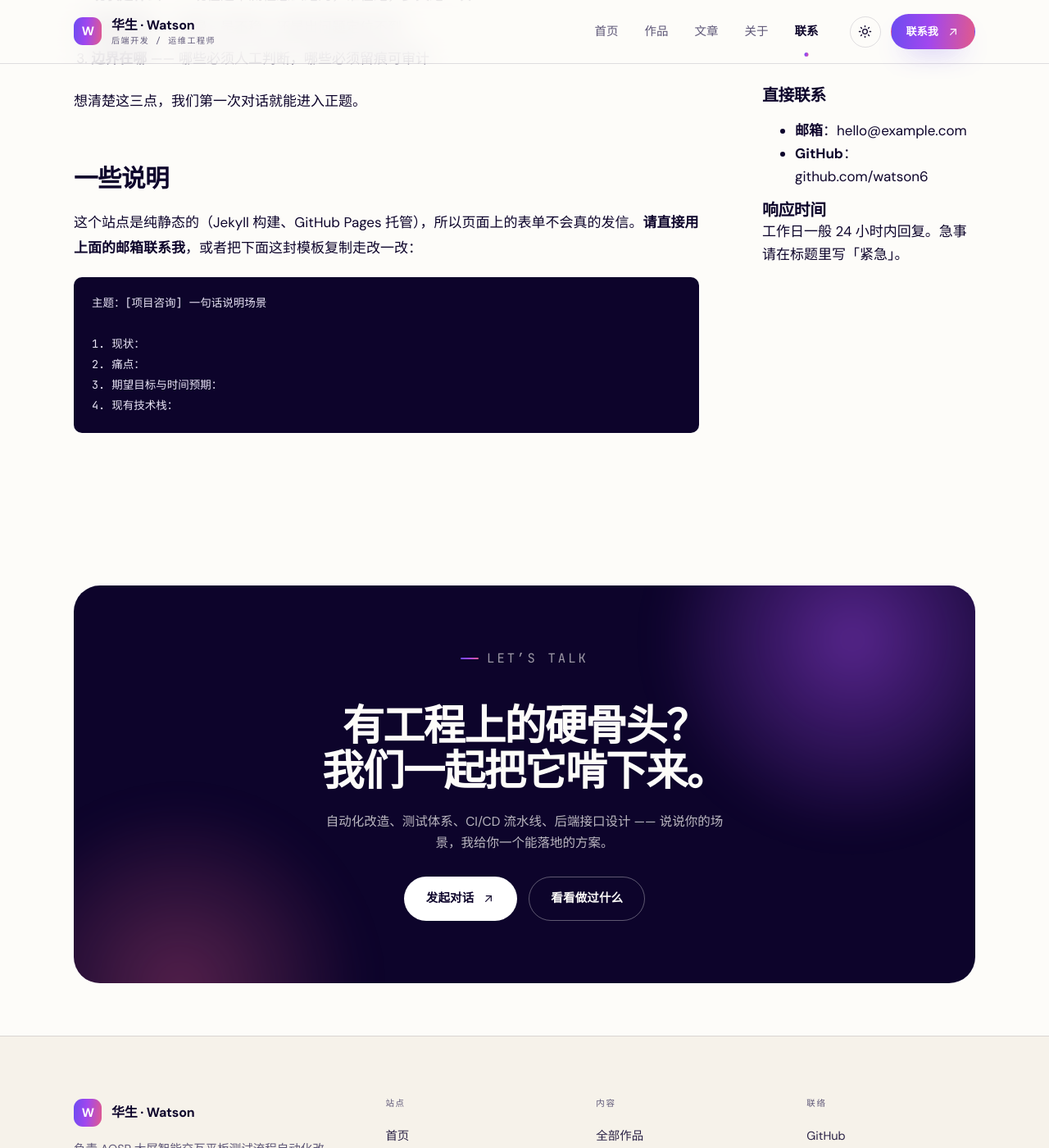
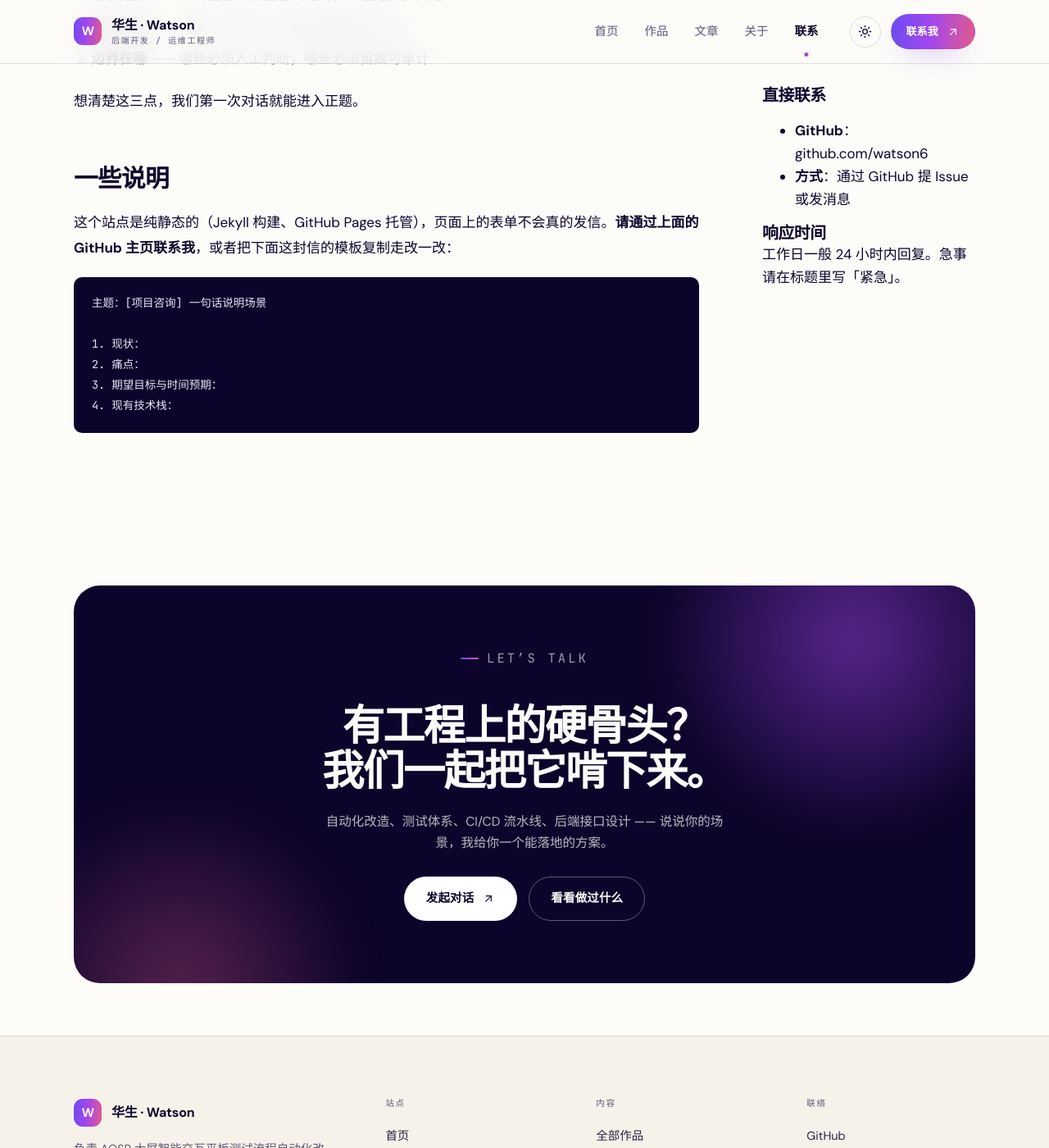
Before and after one commit to watson6/keeplearning, a Jekyll site: the page built from contact.md, in a window 1280 px wide and 1400 px high, scrolled down 778 px. Shown: the whole window at 82% size. Built offline with Jekyll 4.4.1, drawn with Linux system fonts in a browser that asks for light colours.

Commit message:
fix: 统一 CI Ruby 版本并移除全站邮箱信息
- 修复 CI 构建失败：sass-embedded 1.106.1 要求 Ruby >= 3.2，
  官方模板默认 3.1 会导致 bundle install 失败，改为 3.3
- 新增 .ruby-version 固化版本
- 删除重复的 pages.yml，统一使用 jekyll.yml（避免并发锁冲突）
- Gemfile.lock 的 BUNDLED WITH 降到 2.5.23，兼容 CI 的 bundler
- 移除站点内全部邮箱地址，联系方式统一走 GitHub 主页

````diff
--- a/_config.yml
+++ b/_config.yml
@@ -29,17 +29,13 @@ author:
   role: 后端开发工程师 / 运维工程师
   bio: 负责 AOSP 大屏智能交互平板测试流程自动化改造，长期在 Linux、CI/CD、脚本工程与后端接口之间穿梭。
   avatar: /assets/img/avatar.svg
-  email: hello@example.com
   location: 广州 · 中国
 
-# 社交链接（把 url 换成你的真实地址，留空则不渲染）
+# 社交链接（只放公开主页，不放邮箱）
 social:
   - name: GitHub
     icon: github
     url: "https://github.com/watson6"
-  - name: 邮件
-    icon: mail
-    url: "mailto:hello@example.com"
 
 # 导航
 nav:
--- a/contact.md
+++ b/contact.md
@@ -6,8 +6,8 @@ description: 描述一下场景和卡点，我会告诉你这件事能不能自
 aside: |
   ### 直接联系
 
-  - **邮箱**：[hello@example.com](mailto:hello@example.com)
   - **GitHub**：[github.com/watson6](https://github.com/watson6)
+  - **方式**：通过 GitHub 提 Issue 或发消息
 
   ### 响应时间
 
@@ -31,7 +31,7 @@ permalink: /contact/
 
 ## 一些说明
 
-这个站点是纯静态的（Jekyll 构建、GitHub Pages 托管），所以页面上的表单不会真的发信。**请直接用上面的邮箱联系我**，或者把下面这封模板复制走改一改：
+这个站点是纯静态的（Jekyll 构建、GitHub Pages 托管），页面上的表单不会真的发信。**请通过上面的 GitHub 主页联系我**，或者把下面这封信的模板复制走改一改：
 
 ```text
 主题：[项目咨询] 一句话说明场景
````
Also changed, not shown: .github/workflows/jekyll.yml, .github/workflows/pages.yml (deleted), Gemfile.lock, README.md, 1 other file.
